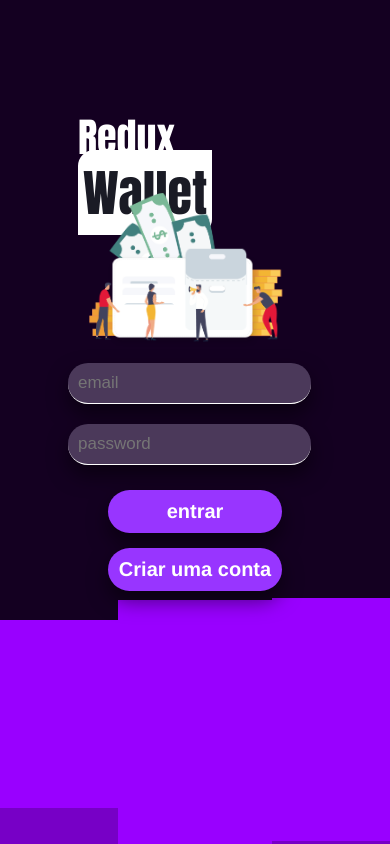
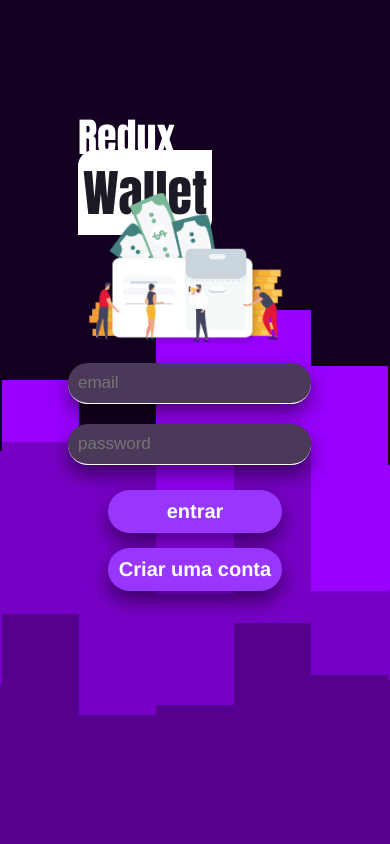
Before and after one commit to brenooliveiranascimento/Redux-wallet-Redux-thunk, a React (Create React App) app: page / in a window 390 px wide. Shown: the top 844 px of the page. Built offline with nearby package versions, Linux system fonts and the light colour scheme.

Commit message:
trocando fundo

```diff
--- a/src/Pages/SignIn/signinStyles.css
+++ b/src/Pages/SignIn/signinStyles.css
@@ -16,7 +16,7 @@
 @media screen and (max-width: 1000px) {
   .signInContainer {
     height: 100vh;
-    background: url("../../assets/layered-steps-haikei\ \(5\).svg")  center;
+    background: url("../../assets/novo.svg")  center;
   }
 }
 
```
Also changed, not shown: src/assets/novo.svg (added).
